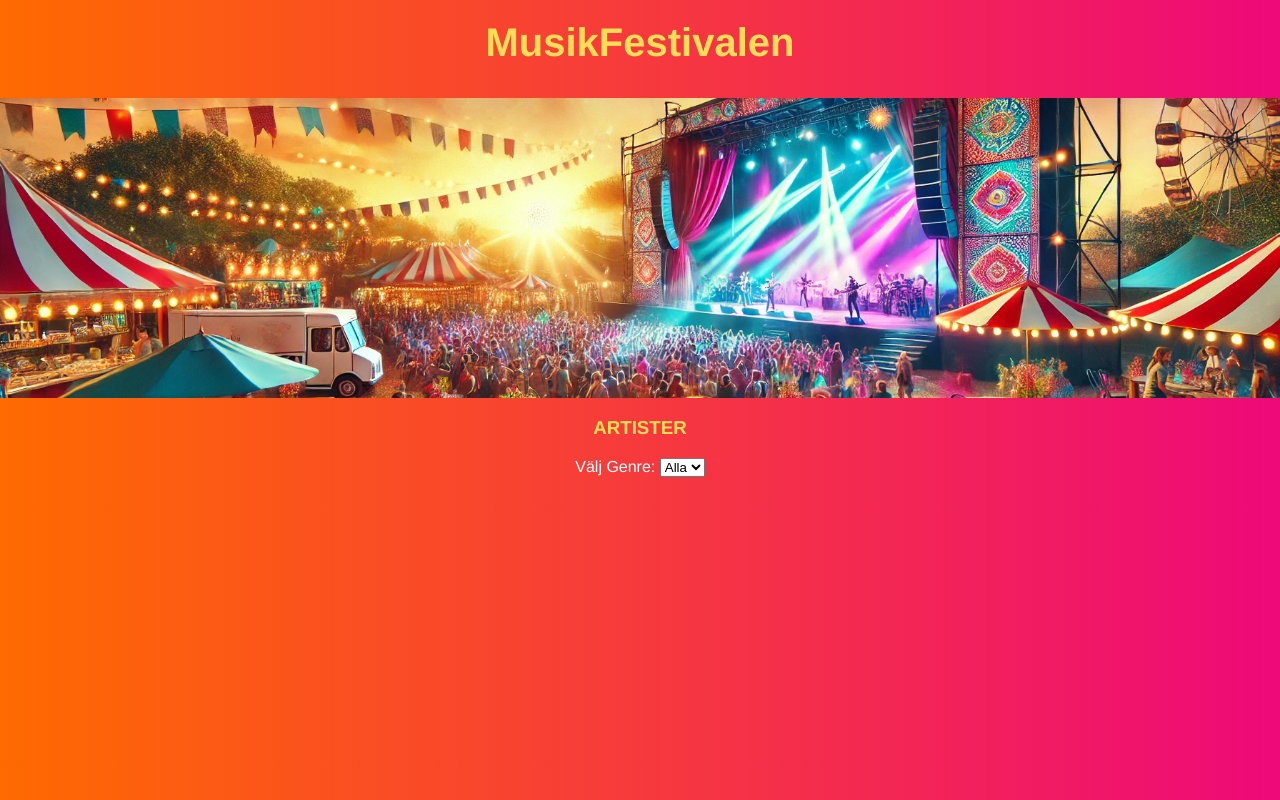
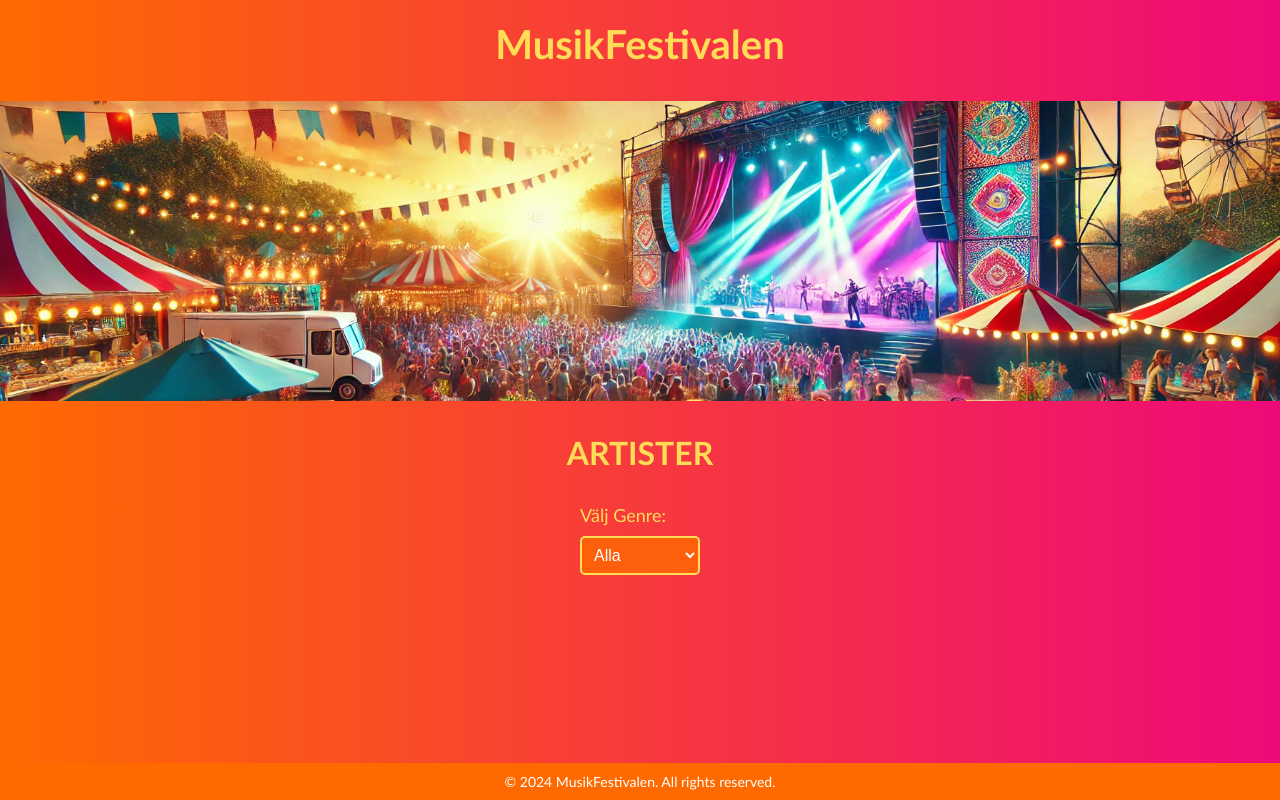
Before and after one commit to SophieNordell/Musikfestivalen, a plain HTML site: page index.html in a window 1280 px wide. Drawn offline with Linux system fonts and the light colour scheme; no server answers.

Commit message:
dropdown styling

```diff
--- a/index.html
+++ b/index.html
@@ -22,9 +22,11 @@
         </div>
         <div class="container-div"></div>
       </nav>
-
       <div class="container-div"></div>
     </section>
+    <footer class="footer">
+      <p>&copy; 2024 MusikFestivalen. All rights reserved.</p>
+    </footer>
     <script src="script.js"></script>
   </body>
 </html>
--- a/script.js
+++ b/script.js
@@ -15,6 +15,7 @@ const fetchApi = async () => {
     const artistGenre = data.items.map((artist) => {
       const genreId = artist.fields.genre.sys.id;
       const stageId = artist.fields.stage.sys.id;
+      const dayId = artist.fields.day.sys.id;
 
       const genre = data.includes.Entry.find(
         (entry) => entry.sys.id === genreId
@@ -24,6 +25,8 @@ const fetchApi = async () => {
       const stage = data.includes.Entry.find(
         (entry) => entry.sys.id === stageId
       );
+      //day
+      const day = data.includes.Entry.find((entry) => entry.sys.id === dayId);
 
       return {
         name: artist.fields.name,
@@ -31,6 +34,7 @@ const fetchApi = async () => {
         // Genre
         genre: genre.fields.name,
         stage: stage.fields.name,
+        day: day.fields.description,
       };
     });
 
@@ -56,8 +60,9 @@ const fetchApi = async () => {
           <div class="card">
           <h3>${artist.name}</h3>
           <p>${artist.description}</p>
-          <p>Genre: ${artist.genre}</p>
-          <p>Stage: ${artist.stage}</p>
+          <p><span>Genre:</span> ${artist.genre}</p>
+          <p><span>Stage:</span> ${artist.stage}</p>
+           <p><span>When:</span> ${artist.day}</p>
           </div>`;
         })
         .join("");
--- a/styles.css
+++ b/styles.css
@@ -1,17 +1,16 @@
-/* Global styling */
+* {
+  box-sizing: border-box;
+}
+
 body {
-  font-family: "Franklin Gothic Medium", "Arial Narrow", Arial, sans-serif;
+  font-family: "Trebuchet MS", "Lucida Sans Unicode", "Lucida Grande",
+    "Lucida Sans", Arial, sans-serif;
   margin: 0;
   padding: 0;
   display: flex;
-  justify-content: center;
-  align-items: flex-start;
+  flex-direction: column;
   height: 100vh;
-  background: linear-gradient(
-    to right,
-    #ff6a00,
-    #ee0979
-  ); /* Ljus, festivalinspirerad gradient */
+  background: linear-gradient(to right, #ff6a00, #ee0979);
   color: white;
 }
 
@@ -21,6 +20,7 @@ body {
   justify-content: flex-start;
   align-items: center;
   width: 100%;
+  flex: 1;
 }
 
 .header {
@@ -42,12 +42,18 @@ body {
   object-fit: cover;
 }
 
+.artister-h3 {
+  font-size: 2em; /* Större textstorlek */
+  text-align: left;
+  color: #ffdd57;
+}
+
 .container-div {
   display: flex;
+  flex-wrap: wrap;
   flex-direction: column;
   justify-content: center;
   align-items: center;
-
   width: 100%;
   max-width: 900px;
   margin-top: 30px;
@@ -61,12 +67,22 @@ body {
   box-shadow: 0px 4px 15px rgba(0, 0, 0, 0.4);
   transition: transform 0.3s ease, box-shadow 0.3s ease;
   text-align: center;
+  max-width: 90%;
+  padding: 8px;
+}
+
+.card span {
+  color: #ffdd57;
 }
 
 .card:hover {
   transform: translateY(-10px);
   box-shadow: 0px 10px 20px rgba(0, 0, 0, 0.6);
-  background: rgba(255, 106, 0, 0.7);
+}
+
+.card:hover h3 {
+  transform: scale(1.2);
+  transition: font-size 0.3s ease;
 }
 
 .card h3 {
@@ -76,29 +92,83 @@ body {
   font-weight: bold;
 }
 
-.artister-h3 {
-  color: #ffdd57;
-  font-weight: bold;
+.card p {
+  font-size: 16px;
+  line-height: 1.5;
+  transition: transform 0.3s ease;
 }
 
-.card p {
-  height: 70px;
-  font-size: 16px;
-  margin: 10px 0;
-  line-height: 1.5;
-  padding: 5px;
-  overflow: hidden;
-  text-overflow: ellipsis;
-  transition: transform 0.3s ease;
-}
-.card:hover h3 {
-  transform: scale(1.2);
-  transition: font-size 0.3s ease;
+.card p:nth-last-child(-n + 3) {
+  text-align: left;
+  margin-left: 10px;
 }
 
-.card:hover p {
+/* Dropdown styling */
+#genre-select {
+  background-color: rgba(255, 106, 0, 0.8);
+  color: white;
+  width: 120px;
+  border: 2px solid #ffdd57;
+  border-radius: 5px;
+  padding: 8px;
   font-size: 16px;
-  transition: font-size 0.3s ease;
+  transition: background-color 0.3s ease, border-color 0.3s ease;
+  margin-bottom: 20px;
+  z-index: 10;
+}
+
+.filter-container {
+  display: flex;
+  justify-content: center;
+  flex-direction: column;
+  align-items: center;
+  width: 100%;
+  margin-bottom: 20px;
+}
+
+.filter-container label {
+  font-size: 18px;
+  margin-bottom: 10px;
+  color: #ffdd57;
+  text-align: center;
+}
+
+#genre-select:focus {
+  outline: none;
+  border-color: #ff6a00;
+  background-color: rgba(255, 106, 0, 1);
+}
+
+#genre-select:hover {
+  background-color: rgba(255, 106, 0, 1);
+  cursor: pointer;
+}
+
+#genre-select option {
+  background: rgba(0, 0, 0, 0.6);
+  color: white;
+  padding: 10px;
+  font-size: 16px;
+}
+
+#genre-select option:hover {
+  background-color: rgba(255, 106, 0, 0.8);
+}
+
+/* Footer styling */
+.footer {
+  width: 100%;
+  background-color: #ff6a00;
+  color: white;
+  text-align: center;
+  padding: 10px;
+  position: relative;
+  bottom: 0;
+}
+
+.footer p {
+  margin: 0;
+  font-size: 14px;
 }
 
 /* Media Queries för större skärmar */
@@ -114,4 +184,9 @@ body {
     width: 45%;
     margin-bottom: 20px;
   }
+
+  .filter-container {
+    justify-content: flex-start;
+    align-items: flex-start;
+  }
 }
```
